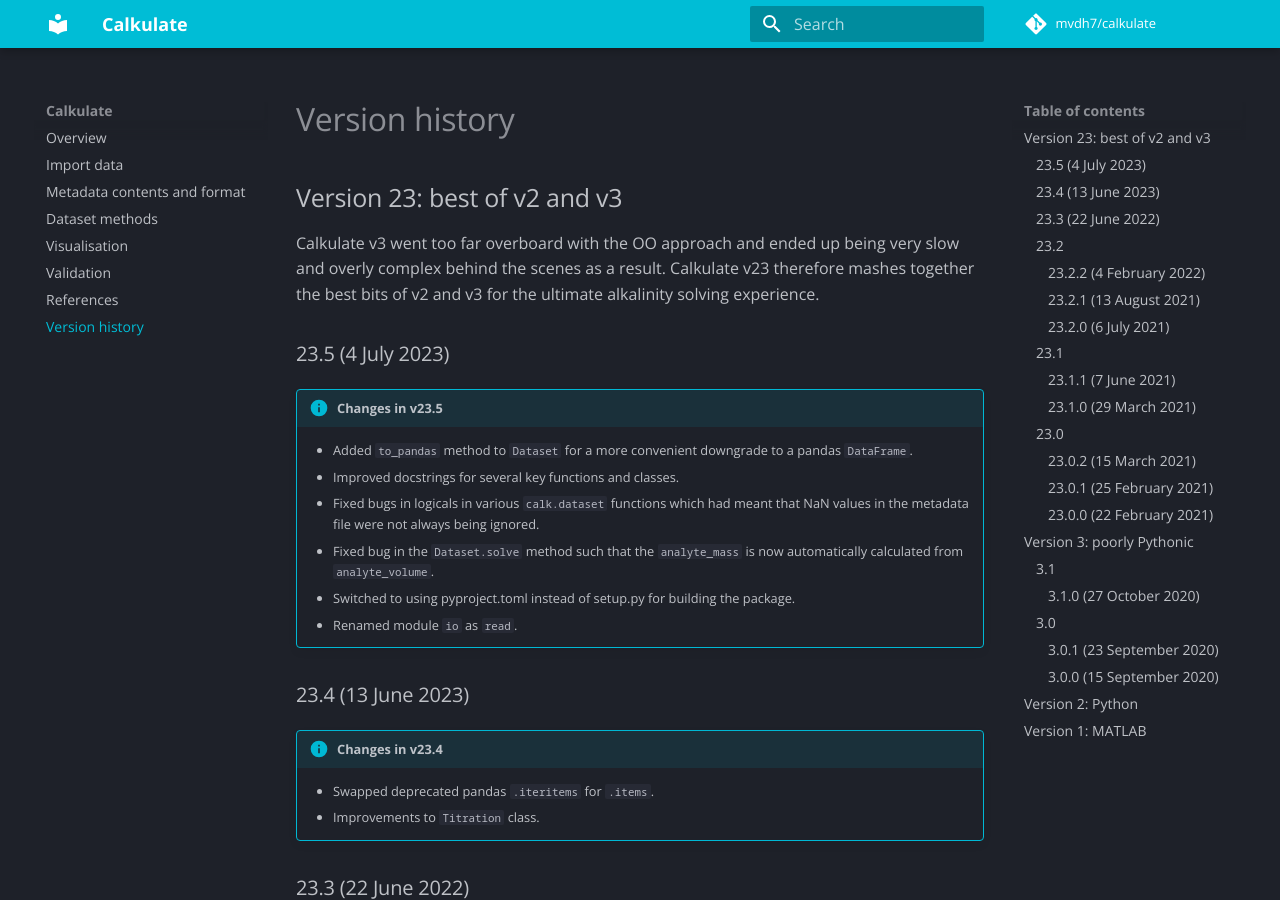
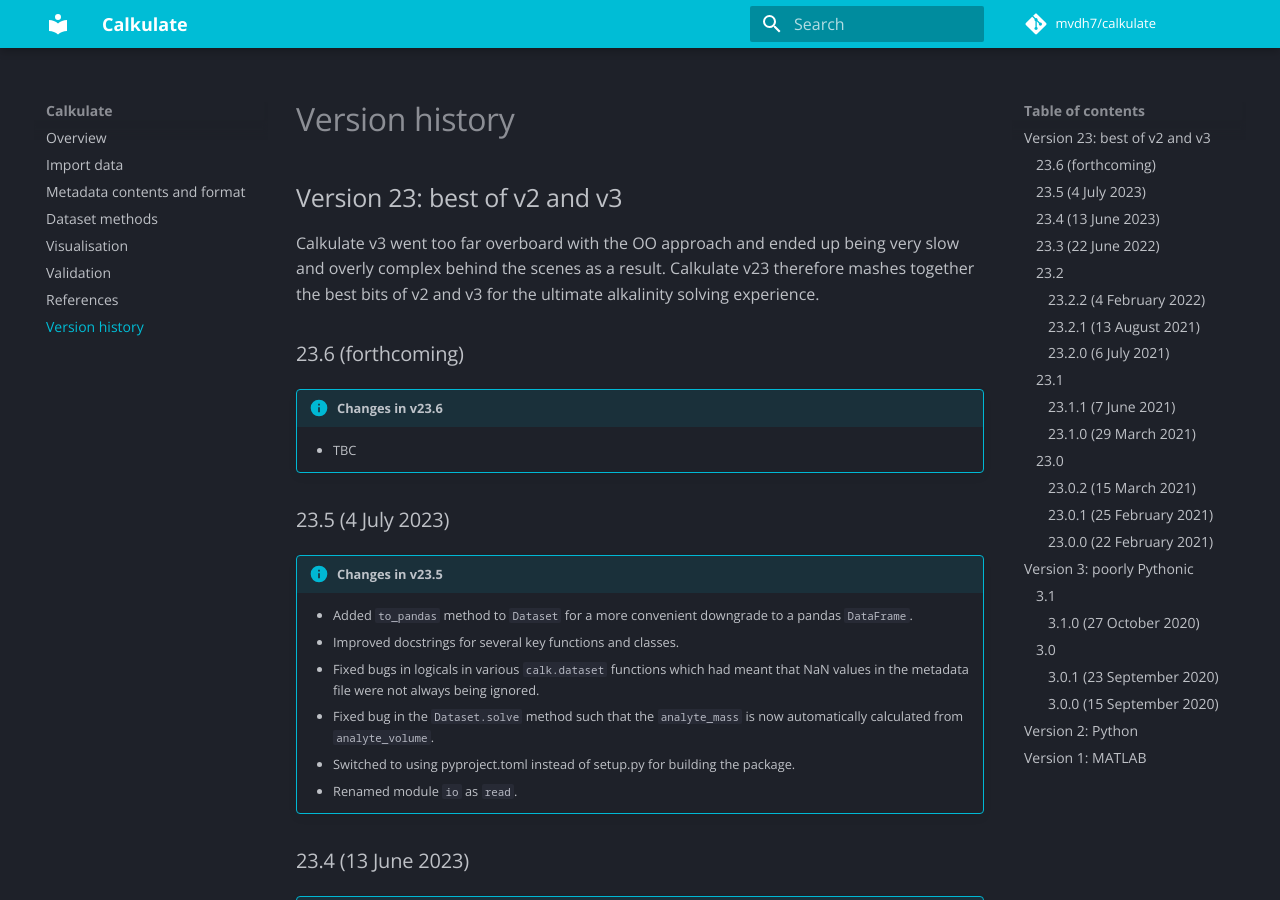
Before and after one commit to mvdh7/calkulate, an MkDocs documentation site: the page built from docs/versions.md, in a window 1280 px wide and 900 px high. Built offline with MkDocs 1.6.1 and Material for MkDocs 9.7.7, drawn with Linux system fonts in a browser that asks for light colours; comment, search, counter and statistics services are not loaded.

Commit message:
Ready for v23.6

```diff
--- a/docs/versions.md
+++ b/docs/versions.md
@@ -3,6 +3,12 @@
 ## Version 23: best of v2 and v3
 
 Calkulate v3 went too far overboard with the OO approach and ended up being very slow and overly complex behind the scenes as a result.  Calkulate v23 therefore mashes together the best bits of v2 and v3 for the ultimate alkalinity solving experience.
+
+### 23.6 (forthcoming)
+
+!!! info "Changes in v23.6"
+
+    * TBC
 
 ### 23.5 (4 July 2023)
 
```
Also changed, not shown: 1 other file.
